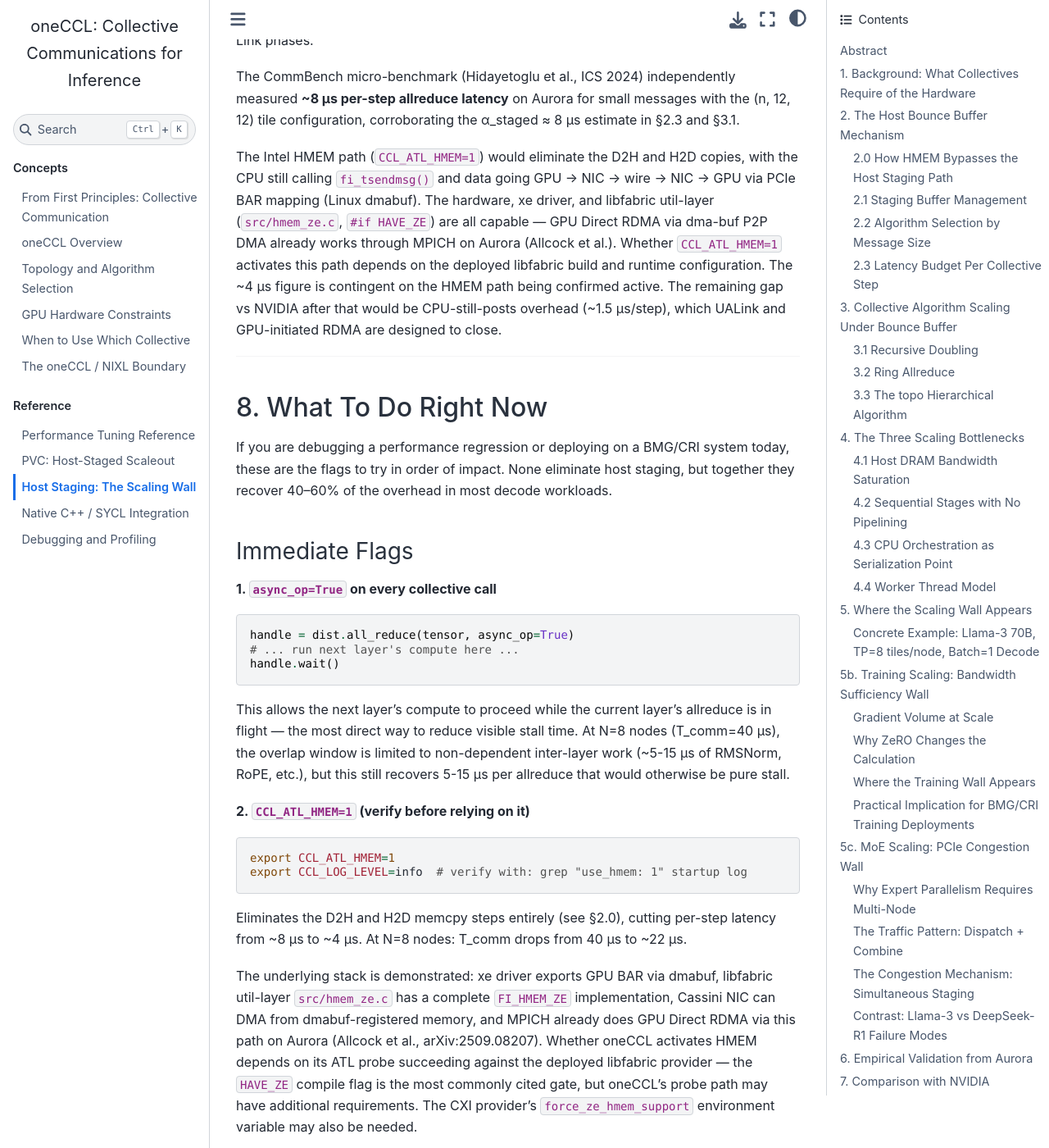
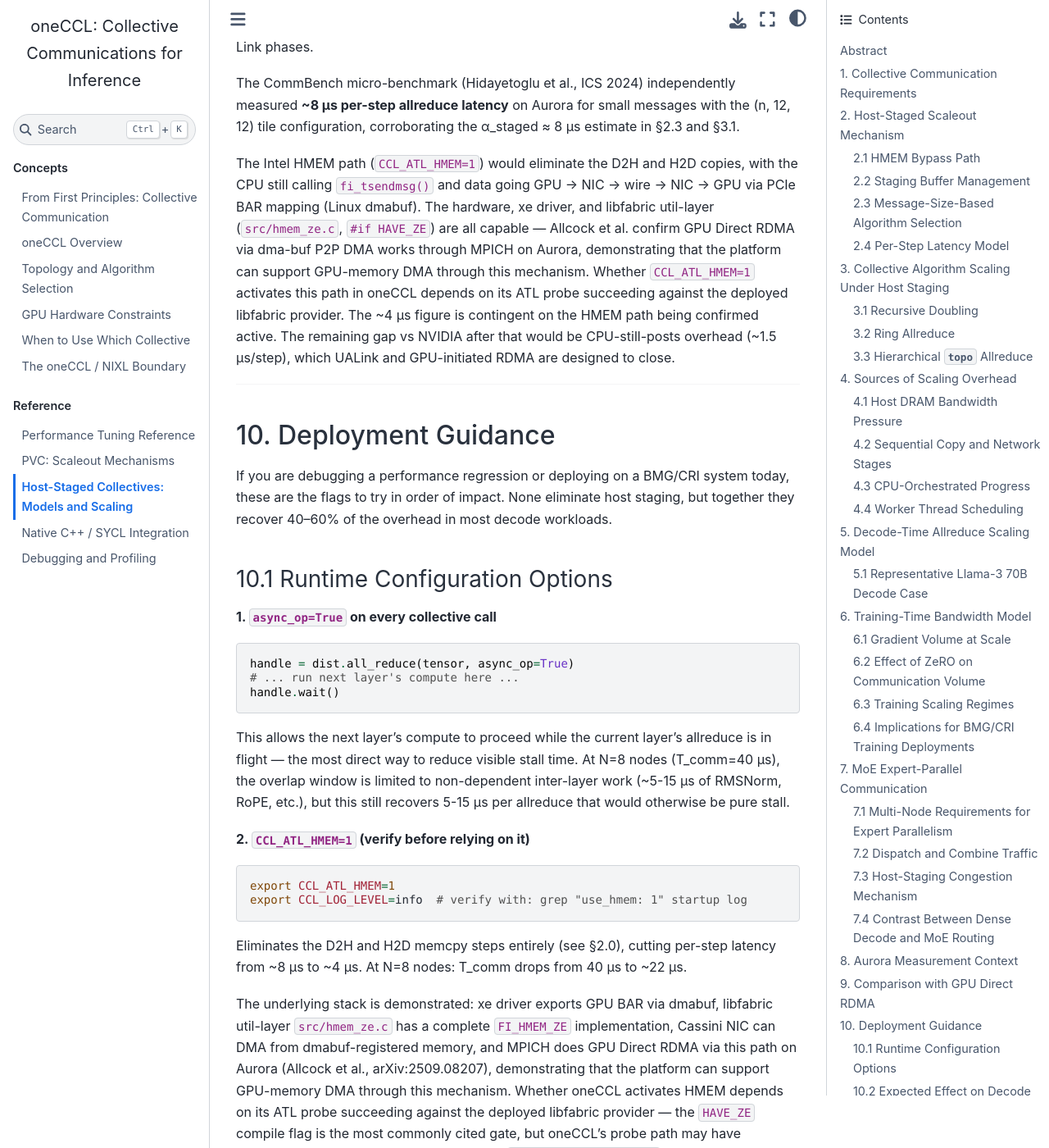
Before and after one commit to tsg-/oneccl-tutorial, a Jupyter Book: the page built from chapters/host_staging_scaling.md, in a window 1280 px wide and 1400 px high, scrolled down 24772 px. Shown: the whole window at 82% size. Built offline with Jupyter Book 1.0.4 settings and Sphinx 7.4.7 and the Sphinx Book theme 1.1.4, drawn with Linux system fonts in a browser that asks for light colours; pages that are not in the unit, such as notebooks, are missing from menus; some of the changed text lies outside the part shown.

Commit message:
restructure section titles, soften MPICH HMEM claims
Both scaling chapters renamed to neutral, descriptive headings:
- pvc_scalability: "Source Code" → "Source-Level Evidence",
  "Why PVC Still Has..." → "Inter-Node Data Path on PVC", etc.
- host_staging_scaling: promotes training (§6) and MoE (§7) to
  top-level sections, renames "What To Do Right Now" → "Deployment
  Guidance", "Empirical Validation" → "Aurora Measurement Context"

HMEM phrasing softened across both files: MPICH "demonstrates that the
Aurora platform can support GPU-memory DMA through this mechanism"
rather than "proves the stack works."

Co-Authored-By: Claude Opus 4.6 <noreply@anthropic.com>

````diff
--- a/_toc.yml
+++ b/_toc.yml
@@ -31,9 +31,9 @@ parts:
     chapters:
       - file: chapters/perf_tuning
       - file: chapters/pvc_scalability
-        title: "PVC: Host-Staged Scaleout"
+        title: "PVC: Scaleout Mechanisms"
       - file: chapters/host_staging_scaling
-        title: "Host Staging: The Scaling Wall"
+        title: "Host-Staged Collectives: Models and Scaling"
       - file: chapters/native_cpp_api
         title: "Native C++ / SYCL Integration"
       - file: chapters/debugging_profiling
--- a/chapters/host_staging_scaling.md
+++ b/chapters/host_staging_scaling.md
@@ -1,4 +1,4 @@
-# Host Staging: The Scaling Wall
+# Host-Staged GPU Collectives in oneCCL: Mechanisms, Models, and Scaling Implications
 
 ## Abstract
 
@@ -17,16 +17,16 @@ quantitatively, and identifies the conditions under which the wall appears.
 
 **Reader map:**
 - §1-2: Mechanism — what host staging is and how the D2H→allreduce→H2D chain works in oneCCL source
-- §2.0: HMEM — the `CCL_ATL_HMEM=1` bypass, what gates it, deployment verification
+- §2.1: HMEM — the `CCL_ATL_HMEM=1` bypass, what gates it, deployment verification
 - §3-5: Scaling model — alpha-beta derivation, bottlenecks, crossover estimate (8-16 nodes for decode)
-- §5b: Training — gradient allreduce, ZeRO, pipeline parallelism behavior under staging
-- §5c: MoE — alltoallv scaling under host staging
-- §6-7: Evidence and comparison — Aurora measurements, GPUDirect RDMA contrast
-- §8: Mitigation — HMEM activation, CXI direct, UALink roadmap
+- §6: Training — gradient allreduce, ZeRO, pipeline parallelism behavior under staging
+- §7: MoE — alltoallv scaling under host staging
+- §8-9: Evidence and comparison — Aurora measurements, GPUDirect RDMA contrast
+- §10: Deployment guidance — runtime configuration, HMEM activation, mitigation limits
 
 ---
 
-## 1. Background: What Collectives Require of the Hardware
+## 1. Collective Communication Requirements
 
 oneCCL is Intel's collective communication library. It implements allreduce,
 broadcast, all-to-all, and other operations that are on the critical path of
@@ -57,7 +57,7 @@ derive the implied scaling crossover for a representative decode workload.
 
 ---
 
-## 2. The Host Bounce Buffer Mechanism
+## 2. Host-Staged Scaleout Mechanism
 
 On PVC and BMG/CRI, GPU kernels cannot issue network operations. The NIC is not
 accessible from GPU-side code. Data must bounce through host DRAM on both
@@ -160,7 +160,7 @@ if (!enable_hmem) {
 Both code paths land in the same place: sequential D2H, network collective,
 H2D — no overlap between stages.
 
-### 2.0 How HMEM Bypasses the Host Staging Path
+### 2.1 HMEM Bypass Path
 
 The diagram above shows "OFI + CCL_ATL_HMEM=1" as a path where data never
 touches host DRAM. This seems to contradict the `copy_to_host = true` override
@@ -206,7 +206,8 @@ Intel GPU allocations via `zeMemGetAllocProperties` and registers them with
 exports GPU BAR memory as Linux dmabuf via Level Zero's
 `ZE_EXTERNAL_MEMORY_TYPE_FLAG_DMA_BUF`. The Cassini NIC can DMA from
 dmabuf-registered memory (Allcock et al. confirm GPU Direct RDMA via dma-buf
-P2P DMA already works through MPICH on Aurora). libfabric's util-layer
+P2P DMA works through MPICH on Aurora, demonstrating that the platform
+supports GPU-memory DMA through this mechanism). libfabric's util-layer
 `src/hmem_ze.c` is a complete implementation — behind `#if HAVE_ZE` — that the
 CXI provider routes through via the shared `hmem_ops[FI_HMEM_ZE]` dispatch.
 
@@ -220,7 +221,7 @@ indicating ZE was explicitly anticipated but treated as off-by-default.
 Always verify with `CCL_LOG_LEVEL=info`: if `"use_hmem: 1"` does not appear in
 startup output, HMEM fell back to staging regardless of the flag setting.
 
-### 2.1 Staging Buffer Management
+### 2.2 Staging Buffer Management
 
 The host staging buffer is **pre-allocated** at communicator init time and
 validated per-collective. From `allreduce_scaleout_sycl.cpp` lines 30-40:
@@ -241,7 +242,7 @@ entirely (sets `done = false`) and returns an empty event. There is no
 chunking to handle messages that exceed the buffer. For large allreduces
 at scale (prefill, large gradients), this fallback path triggers silently.
 
-### 2.2 Algorithm Selection by Message Size
+### 2.3 Message-Size-Based Algorithm Selection
 
 `selector.hpp` defines the size thresholds:
 
@@ -274,7 +275,7 @@ The ring algorithm has a limited overlap window
 ring + multi-node + single-worker-mode. For the default scaleout path through
 `allreduce_scaleout_sycl_simple`, there is no overlap at all.
 
-### 2.3 Latency Budget Per Collective Step
+### 2.4 Per-Step Latency Model
 
 For a 16 KB message on a PVC/BMG/CRI node (PCIe Gen4/5, ~32 GB/s effective):
 
@@ -295,7 +296,7 @@ For a 16 KB message on a PVC/BMG/CRI node (PCIe Gen4/5, ~32 GB/s effective):
 
 ---
 
-## 3. Collective Algorithm Scaling Under Bounce Buffer
+## 3. Collective Algorithm Scaling Under Host Staging
 
 ### 3.1 Recursive Doubling
 
@@ -380,7 +381,7 @@ bandwidth efficiency matters more than latency. For decode inference (small
 messages, latency critical), recursive doubling is selected automatically
 via the threshold in `selector_allreduce.cpp`.
 
-### 3.3 The topo Hierarchical Algorithm
+### 3.3 Hierarchical `topo` Allreduce
 
 `topo` reduces inter-node traffic by performing an intra-node reduce-scatter
 first (Xe Link on PVC, PCIe P2P on BMG/CRI), then running the scaleout collective
@@ -409,9 +410,9 @@ per-step inter-node latency.
 
 ---
 
-## 4. The Three Scaling Bottlenecks
+## 4. Sources of Scaling Overhead
 
-### 4.1 Host DRAM Bandwidth Saturation
+### 4.1 Host DRAM Bandwidth Pressure
 
 On a PVC node with 12 tiles, all 12 tiles stage through host DRAM
 simultaneously during the reduce-scatter phase. The staging path is:
@@ -459,7 +460,7 @@ GPU-memory buffers, and Goto et al. (arXiv:2604.09517) describe the Aurora
 fabric geometry as "PCIe switches that fan out Gen5 x16 lanes to Gen4 x16
 endpoints" for the NIC-facing ports.
 
-### 4.2 Sequential Stages with No Pipelining
+### 4.2 Sequential Copy and Network Stages
 
 The `allreduce_scaleout_sycl_simple` path (lines 29-100) chains three
 sequential SYCL submissions via event dependencies:
@@ -482,7 +483,7 @@ NCCL's implementation of ring allreduce pipelines chunk transmission with
 chunk reduction, achieving near-wire-speed bandwidth on large messages.
 oneCCL's staging path does not have an equivalent.
 
-### 4.3 CPU Orchestration as Serialization Point
+### 4.3 CPU-Orchestrated Progress
 
 Every OFI operation requires host CPU involvement through a SYCL `host_task`.
 The `host_task` submits to the SYCL host task queue, which serializes within
@@ -519,7 +520,7 @@ host thread until MPI/OFI reports completion. Under load, the SYCL
 scheduler cannot repurpose this thread for other work while it is blocked
 in `wait()`. The net effect is a blocking wait on the critical path.
 
-### 4.4 Worker Thread Model
+### 4.4 Worker Thread Scheduling
 
 oneCCL uses a worker thread pool (default: 1 worker per rank via
 `CCL_WORKER_COUNT`). The executor routes collectives by `sched_id %
@@ -555,7 +556,7 @@ between task submission and execution when the worker reaches queue depth > 1.
 
 ---
 
-## 5. Where the Scaling Wall Appears
+## 5. Decode-Time Allreduce Scaling Model
 
 The scaling wall is the node count N* where `T_communication >= T_compute`
 per layer. For decode inference:
@@ -629,7 +630,7 @@ set in sharply.
 Under these assumptions, N* ≈ 8-16 nodes. Beyond this, allreduce dominates the
 per-token budget in the model.
 
-### Concrete Example: Llama-3 70B, TP=8 tiles/node, Batch=1 Decode
+### 5.1 Representative Llama-3 70B Decode Case
 
 For a specific, measurable case: Llama-3 70B, tensor-parallel across N nodes
 with 8 tiles per node (one rank per tile), batch=1 decode, BF16.
@@ -748,7 +749,7 @@ scaling wall earlier by the same factor.
 
 ---
 
-## 5b. Training Scaling: Bandwidth Sufficiency Wall
+## 6. Training-Time Bandwidth Model
 
 The inference scaling analysis above addresses the **latency wall** — when allreduce latency
 exceeds per-layer compute time for decode. Training has a different scaling failure mode:
@@ -758,7 +759,7 @@ For inference, the question is: *is allreduce fast enough to stay off the critic
 For training, the question is: *is there enough bandwidth to move all gradients within
 the step time?*
 
-### Gradient Volume at Scale
+### 6.1 Gradient Volume at Scale
 
 For a 7B model with BF16 parameters, the total gradient volume per step is:
 
@@ -781,7 +782,7 @@ Time to move gradients = 21 GB / 25 GB/s = 840 ms
 A 7B model forward + backward pass takes roughly 500–800 ms at batch=32 on a BMG/CRI node.
 This means gradient communication is **already bandwidth-bound at 4 GPUs** with DDP.
 
-### Why ZeRO Changes the Calculation
+### 6.2 Effect of ZeRO on Communication Volume
 
 ZeRO-2 and ZeRO-3 do not reduce the *total data moved* — they change *when* the data
 moves and how much is buffered at once:
@@ -810,7 +811,7 @@ ZeRO-3 (per-layer Allgather + ReduceScatter):
 ZeRO-3 trades bandwidth for memory. If you are already bandwidth-bound, ZeRO-3
 makes it worse — only use it when per-GPU memory is the constraint.
 
-### Where the Training Wall Appears
+### 6.3 Training Scaling Regimes
 
 The training scaling wall appears when gradient communication time exceeds the
 compute time that can overlap with it:
@@ -843,7 +844,7 @@ can be partially mitigated by **gradient compression**, **pipeline parallelism**
 (more compute per byte of gradient). See [When to Use Which Collective — Training](03_when_to_use)
 for the full breakdown.
 
-### Practical Implication for BMG/CRI Training Deployments
+### 6.4 Implications for BMG/CRI Training Deployments
 
 ```
 Model    | Gradients | PCIe BW limit | Max GPUs before BW wall (est.)
@@ -860,14 +861,14 @@ large allreduces) matters more than algorithm selection.
 
 ---
 
-## 5c. MoE Scaling: PCIe Congestion Wall
+## 7. MoE Expert-Parallel Communication
 
 DeepSeek-R1 (671B total, ~37B active per token, 256 experts) cannot fit on a
 single node — it physically requires Expert Parallelism (EP) across multiple
 nodes. This forces a different traffic pattern than Llama-3's TP allreduce, and it hits
 the host staging wall through a different mechanism.
 
-### Why Expert Parallelism Requires Multi-Node
+### 7.1 Multi-Node Requirements for Expert Parallelism
 
 DeepSeek-R1's parameters (BF16): 671B × 2 bytes = 1.34 TB. Even with only
 37B parameters active per token, the full expert table must be resident
@@ -875,7 +876,7 @@ somewhere — 256 experts × ~2.6 GB each. A single BMG/CRI node with 128 GB HBM
 cannot hold the model. Expert parallelism distributes experts across nodes:
 with 8 nodes, each node holds ~32 experts.
 
-### The Traffic Pattern: Dispatch + Combine
+### 7.2 Dispatch and Combine Traffic
 
 Each MoE layer executes two all-to-all collectives per forward pass:
 
@@ -903,7 +904,7 @@ host per rank per all-to-all:
 Data per rank = 7 × 1.8 MB = 12.6 MB
 ```
 
-### The Congestion Mechanism: Simultaneous Staging
+### 7.3 Host-Staging Congestion Mechanism
 
 The difference from Llama-3's allreduce:
 
@@ -954,7 +955,7 @@ does not, and the CPU-to-NIC posting overhead accumulates across all 11 peer
 nodes in parallel. The mechanism is different: allreduce suffers per-hop
 latency amplification; all-to-all suffers host DRAM bus contention.
 
-### Contrast: Llama-3 vs DeepSeek-R1 Failure Modes
+### 7.4 Contrast Between Dense Decode and MoE Routing
 
 | | Llama-3 70B (TP) | DeepSeek-R1 (EP) |
 |---|---|---|
@@ -978,7 +979,7 @@ benchmark results and tuning guidance.
 
 ---
 
-## 6. Empirical Validation from Aurora
+## 8. Aurora Measurement Context
 
 The Aurora benchmark data (Ibeid et al., arXiv:2512.04291, Figure 14:
 "Latency for MPI reduction operation for buffers located in GPU memory")
@@ -1023,7 +1024,7 @@ algorithm in §3.3 reduces inter-node message count. That 3–8× gap at only
 
 ---
 
-## 7. Comparison with NVIDIA GPUDirect RDMA
+## 9. Comparison with GPU Direct RDMA
 
 On NVIDIA hardware, NIC-to-GPU DMA is enabled by default via `nvidia-peermem`.
 The GPU kernel cannot autonomously post RDMA operations (that requires
@@ -1062,23 +1063,25 @@ The Intel HMEM path (`CCL_ATL_HMEM=1`) would eliminate the D2H and H2D
 copies, with the CPU still calling `fi_tsendmsg()` and data going GPU → NIC
 → wire → NIC → GPU via PCIe BAR mapping (Linux dmabuf). The hardware, xe
 driver, and libfabric util-layer (`src/hmem_ze.c`, `#if HAVE_ZE`) are all
-capable — GPU Direct RDMA via dma-buf P2P DMA already works through MPICH on
-Aurora (Allcock et al.). Whether `CCL_ATL_HMEM=1` activates this path depends on the deployed libfabric
-build and runtime configuration. The ~4 µs figure is contingent on the HMEM
+capable — Allcock et al. confirm GPU Direct RDMA via dma-buf P2P DMA works
+through MPICH on Aurora, demonstrating that the platform can support
+GPU-memory DMA through this mechanism. Whether `CCL_ATL_HMEM=1` activates
+this path in oneCCL depends on its ATL probe succeeding against the deployed
+libfabric provider. The ~4 µs figure is contingent on the HMEM
 path being confirmed active. The remaining
 gap vs NVIDIA after that would be CPU-still-posts overhead (~1.5 µs/step),
 which UALink and GPU-initiated RDMA are designed to close.
 
 ---
 
-## 8. What To Do Right Now
+## 10. Deployment Guidance
 
 If you are debugging a performance regression or deploying on a BMG/CRI system
 today, these are the flags to try in order of impact. None eliminate host
 staging, but together they recover 40–60% of the overhead in most decode
 workloads.
 
-### Immediate Flags
+### 10.1 Runtime Configuration Options
 
 **1. `async_op=True` on every collective call**
 
@@ -1107,11 +1110,12 @@ latency from ~8 µs to ~4 µs. At N=8 nodes: T_comm drops from 40 µs to ~22 µs
 The underlying stack is demonstrated: xe driver exports GPU BAR via dmabuf,
 libfabric util-layer `src/hmem_ze.c` has a complete `FI_HMEM_ZE`
 implementation, Cassini NIC can DMA from dmabuf-registered memory, and MPICH
-already does GPU Direct RDMA via this path on Aurora (Allcock et al.,
-arXiv:2509.08207). Whether oneCCL activates HMEM depends on its ATL probe
-succeeding against the deployed libfabric provider — the `HAVE_ZE` compile
-flag is the most commonly cited gate, but oneCCL's probe path may have
-additional requirements. The CXI provider's `force_ze_hmem_support`
+does GPU Direct RDMA via this path on Aurora (Allcock et al.,
+arXiv:2509.08207), demonstrating that the platform can support GPU-memory
+DMA through this mechanism. Whether oneCCL activates HMEM depends on its ATL
+probe succeeding against the deployed libfabric provider — the `HAVE_ZE`
+compile flag is the most commonly cited gate, but oneCCL's probe path may
+have additional requirements. The CXI provider's `force_ze_hmem_support`
 environment variable may also be needed.
 
 **Always confirm with `"use_hmem: 1"` in the startup log.** If it does not
@@ -1151,7 +1155,7 @@ For large-message allreduces (> 2 MB BF16, common in prefill and training),
 ring is more bandwidth-efficient than the default. For decode (16 KB messages),
 leaving this unset is correct — the selector already picks recursive doubling.
 
-### What You Can Expect
+### 10.2 Expected Effect on Decode Latency
 
 For Llama-3 70B decode at N=8 nodes (64 tiles, T_compute ≈ 256 µs/layer):
 
@@ -1169,7 +1173,7 @@ fraction reaches 44%+. For Llama-3 70B decode on BMG/CRI, the model
 suggests 4–8 nodes as a reasonable operating range; beyond 16 nodes,
 allreduce growth outpaces the compute savings from adding ranks.
 
-### What Would Change This
+### 10.3 Conditions That Change the Scaling Model
 
 Two things would reduce the bounce buffer cost:
 
@@ -1188,7 +1192,7 @@ Two things would reduce the bounce buffer cost:
 
 Until one of those changes, the table above is the expected operating range.
 
-### Mitigation Strategies and Their Ceilings
+### 10.4 Mitigation Limits
 
 | Strategy | Mechanism | Effect | Ceiling |
 |---|---|---|---|
````
Also changed, not shown: other parts of chapters/host_staging_scaling.md (+1 -1 lines), chapters/pvc_scalability.md (+17 -17 lines).
